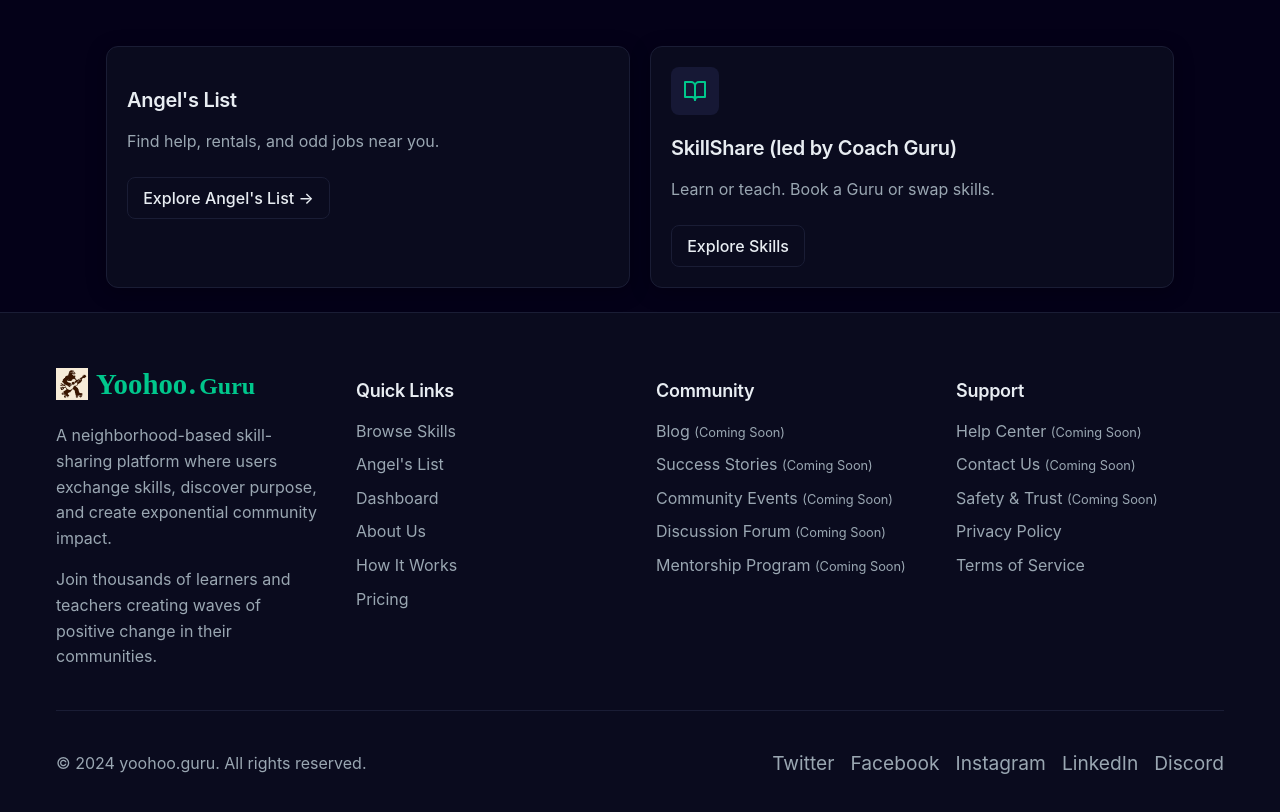
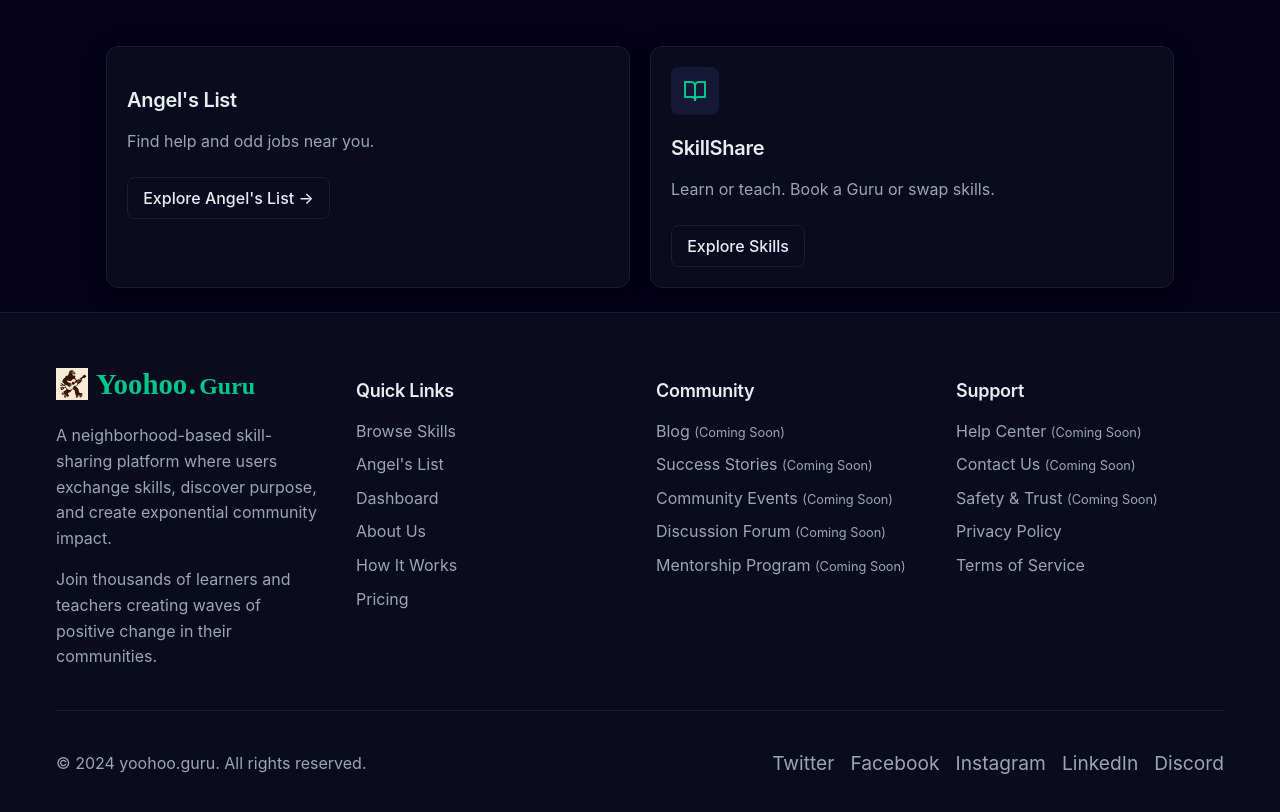
Before and after one commit to GooseyPrime/yoohooguru, a React app in the folder frontend/: page / in a window 1280 px wide. Shown: the part 940-1752 px from the top of the page. Built offline with nearby package versions, Linux system fonts and the light colour scheme; no server answers.

Commit message:
correct homepage text

```diff
--- a/frontend/src/screens/HomePage.js
+++ b/frontend/src/screens/HomePage.js
@@ -136,7 +136,7 @@ function HomePage() {
       <WelcomeTiles>
         <Tile>
           <h3>Angel&apos;s List</h3>
-          <p>Find help, rentals, and odd jobs near you.</p>
+          <p>Find help and odd jobs near you.</p>
           <Button
             variant="ghost"
             onClick={() => navigate('/angels-list')}
@@ -149,7 +149,7 @@ function HomePage() {
           <div className="icon">
             <BookOpen size={24} />
           </div>
-          <h3>SkillShare (led by Coach Guru)</h3>
+          <h3>SkillShare</h3>
           <p>Learn or teach. Book a Guru or swap skills.</p>
           <Button
             variant="ghost"
```
